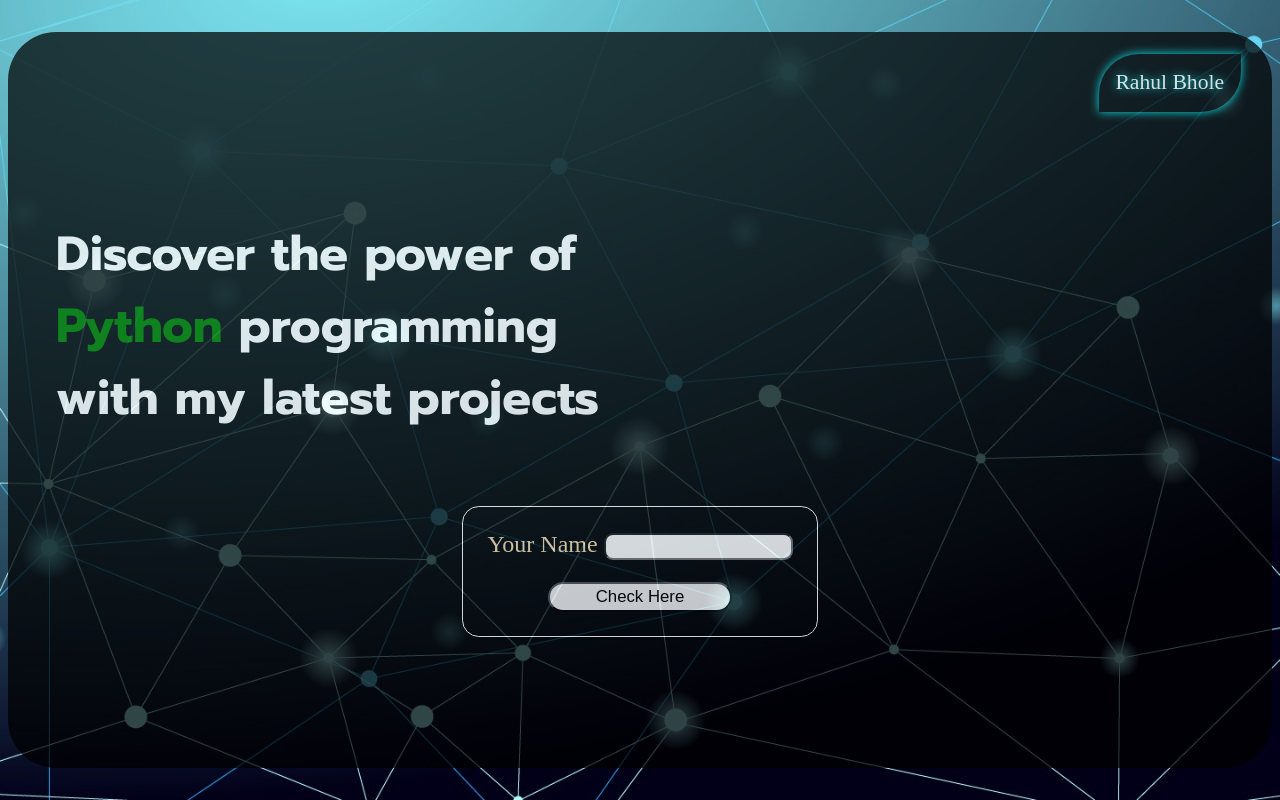
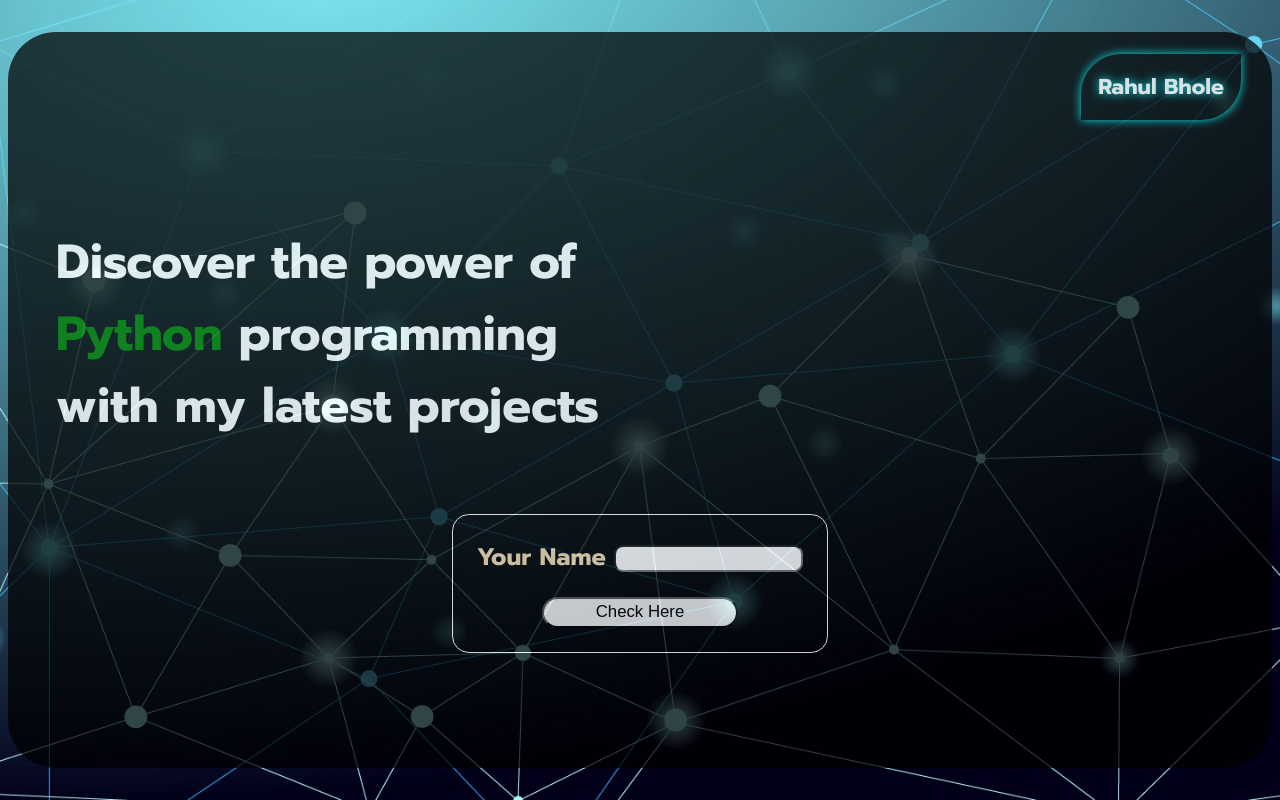
Before and after one commit to iamRahulB/flask-hello-world, a Flask app: page / in a window 1280 px wide. Run offline with Flask 2, Linux system fonts and the light colour scheme.

Commit message:
Update style.css

```diff
--- a/static/css/style.css
+++ b/static/css/style.css
@@ -11,6 +11,8 @@ body {
 	display:flex;
 	font-size:1rem;
 	  overflow: auto;
+	font-family: 'Inconsolata', monospace;
+font-family: 'Prompt', sans-serif;
 
 
 }
```
